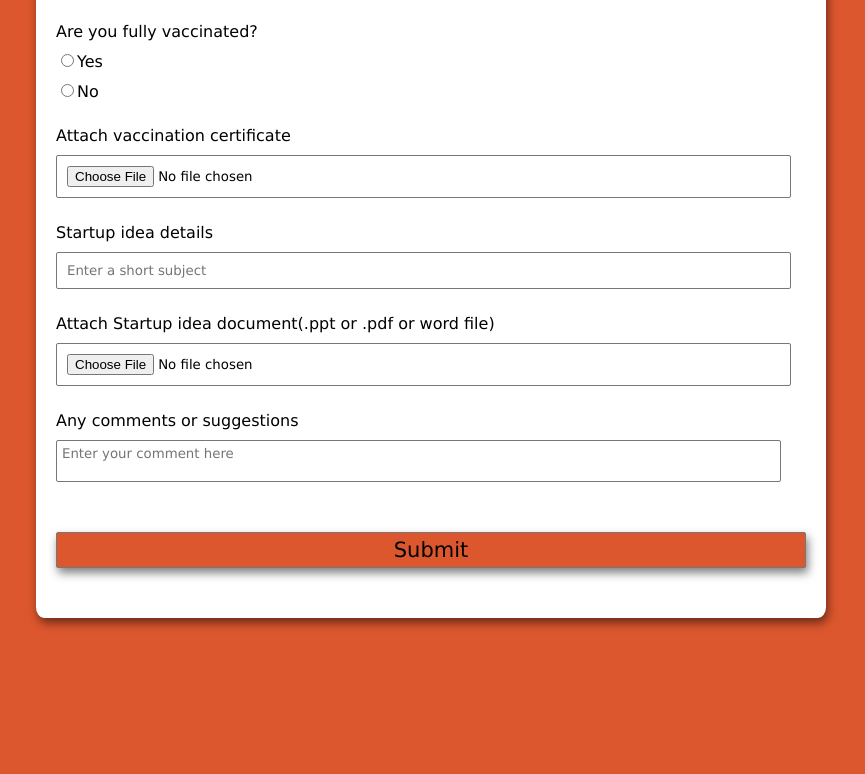
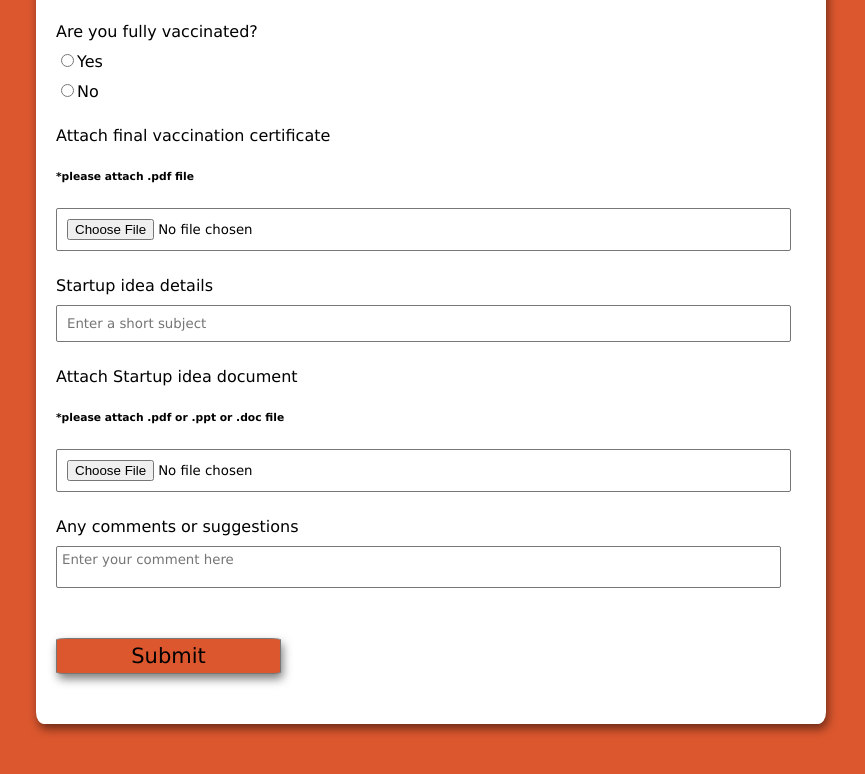
Before and after one commit to Bibhuprasad740/startup, a plain HTML site: page components/registration.html in a window 1280 px wide. Shown: the part 574-1348 px from the top of the page, without its empty margins (209-1074 px from the left). Before the commit the page ends 1242 px from the top, so only its background shows below. Drawn offline with Linux system fonts and the light colour scheme.

Commit message:
changed some styling

```diff
--- a/components/registration.css
+++ b/components/registration.css
@@ -65,10 +65,13 @@ button {
     font-family: inherit;
     font-size: 21px;
     display: block;
-    width: 100%;
+    width: 30%;
     margin-top: 50px;
     margin-bottom: 20px;
+    align-items: center;
     padding-top: 5px;
     padding-bottom: 5px;
     box-shadow: 2px 5px 10px rgba(0, 0, 0, 0.5);
+    border-radius: 5%;
+
 }
--- a/components/registration.html
+++ b/components/registration.html
@@ -86,7 +86,8 @@
 
         <div class="form-control">
             <label for="covidcertificate" id="covid">
-                Attach vaccination certificate
+                Attach final vaccination certificate
+                <h6>*please attach .pdf file</h6>
             </label>
 
             <!-- Input Type file-->
@@ -104,7 +105,8 @@
 
         <div class="form-control">
             <label for="covidcertificate" id="covid">
-                Attach Startup idea document(.ppt or .pdf or word file)
+                Attach Startup idea document
+                <h6>*please attach .pdf or .ppt or .doc file</h6>
             </label>
 
             <!-- Input Type file-->
```
Also changed, not shown: index.html (+2 -2 lines).
